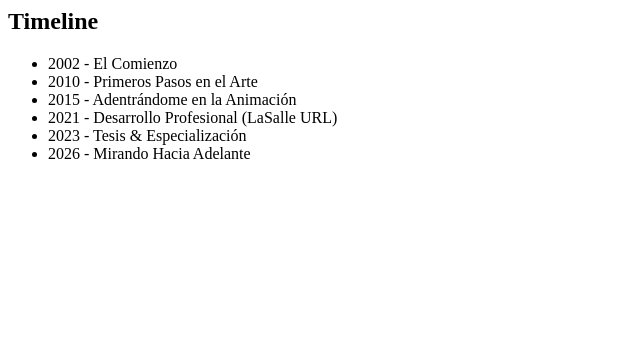
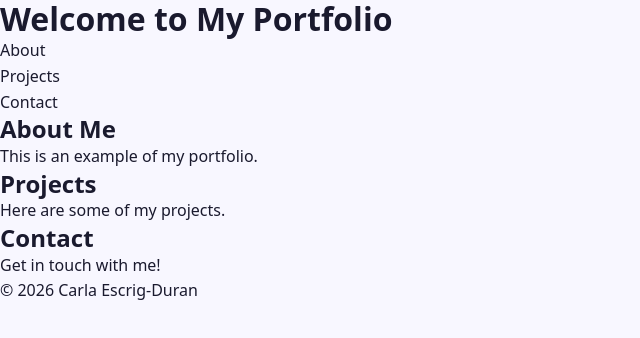
Before and after one commit to carlaescrigduran/carla-escrig-duran-portfolio, a plain HTML site: page index.html in a window 1280 px wide. Shown: the whole page, without its empty margins (0-640 px from the left). Drawn offline with Linux system fonts and the light colour scheme; files that its build step writes are made by us from their sources.

Commit message:
Restoring index.html content from commit 89c0f63396311805306bacde2d4a0d3ca1b0959a

```diff
--- a/index.html
+++ b/index.html
@@ -1,11 +1,36 @@
-<div class="timeline">
-    <h2>Timeline</h2>
-    <ul>
-        <li>2002 - El Comienzo</li>
-        <li>2010 - Primeros Pasos en el Arte</li>
-        <li>2015 - Adentrándome en la Animación</li>
-        <li>2021 - Desarrollo Profesional (LaSalle URL)</li>
-        <li>2023 - Tesis & Especialización</li>
-        <li>2026 - Mirando Hacia Adelante</li>
-    </ul>
-</div>
+<!DOCTYPE html>
+<html lang="en">
+<head>
+    <meta charset="UTF-8">
+    <meta name="viewport" content="width=device-width, initial-scale=1.0">
+    <title>Portfolio</title>
+    <link rel="stylesheet" href="styles.css">
+</head>
+<body>
+    <header>
+        <h1>Welcome to My Portfolio</h1>
+        <nav>
+            <ul>
+                <li><a href="#about">About</a></li>
+                <li><a href="#projects">Projects</a></li>
+                <li><a href="#contact">Contact</a></li>
+            </ul>
+        </nav>
+    </header>
+    <section id="about">
+        <h2>About Me</h2>
+        <p>This is an example of my portfolio.</p>
+    </section>
+    <section id="projects">
+        <h2>Projects</h2>
+        <p>Here are some of my projects.</p>
+    </section>
+    <section id="contact">
+        <h2>Contact</h2>
+        <p>Get in touch with me!</p>
+    </section>
+    <footer>
+        <p>&copy; 2026 Carla Escrig-Duran</p>
+    </footer>
+</body>
+</html>
```
